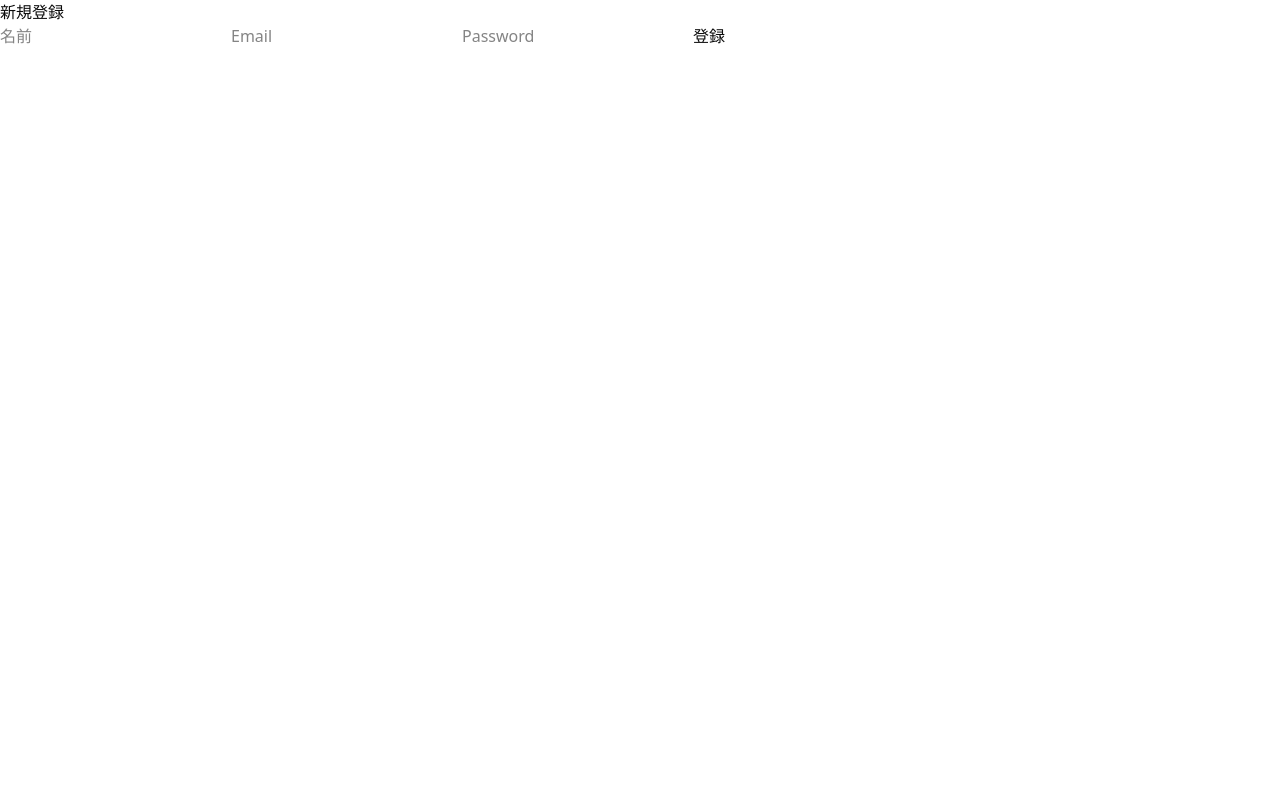
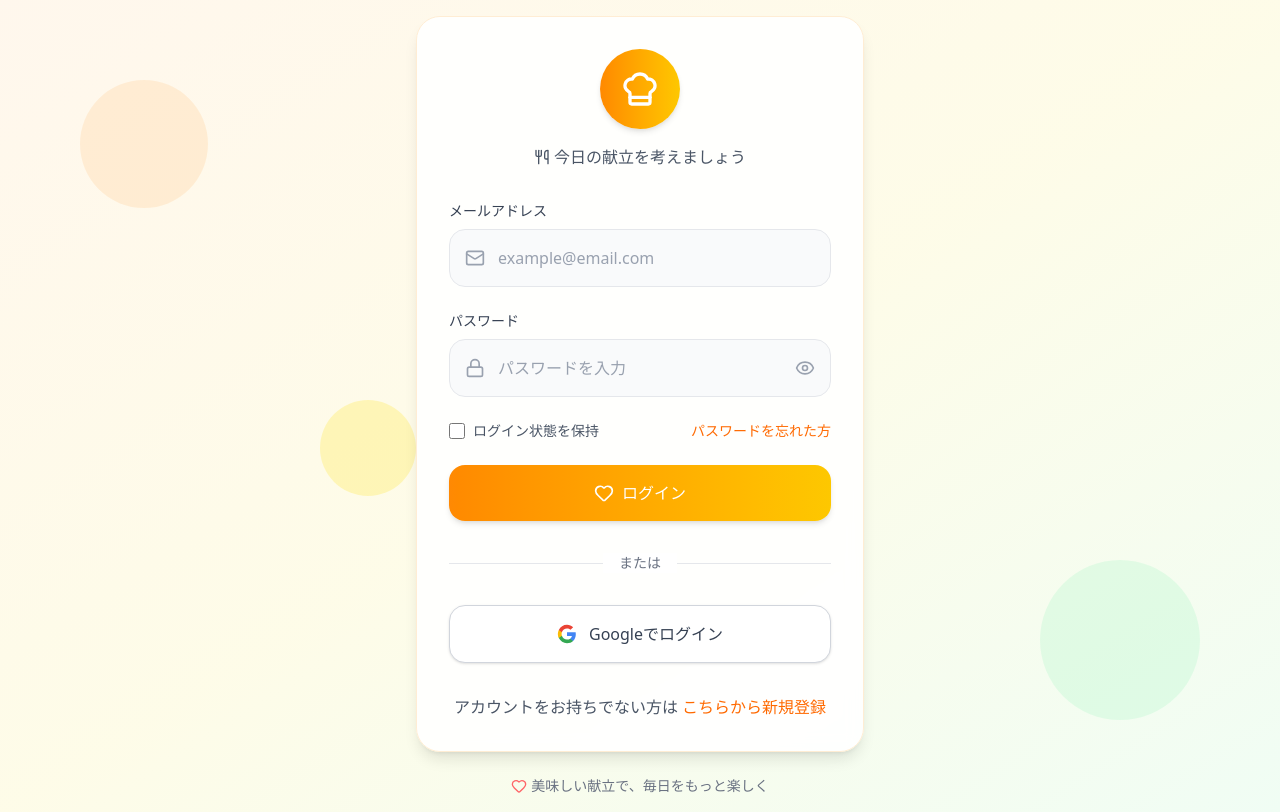
Before and after one commit to h-shoya-1106/MealNest, a Next.js app: page /login in a window 1280 px wide. Built offline with nearby package versions, Linux system fonts and the light colour scheme.

Commit message:
ログイン画面のUI作成

```diff
--- a/src/app/login/page.tsx
+++ b/src/app/login/page.tsx
@@ -1,31 +1,191 @@
-"use client";
-import { useState } from "react";
-import { useRouter } from "next/navigation";
+"use client"
 
-export default function RegisterPage() {
-  const [email, setEmail] = useState("");
-  const [name, setName] = useState("");
-  const [password, setPassword] = useState("");
-  const router = useRouter();
+import React, { useState } from 'react';
+import { Eye, EyeOff, Mail, Lock, ChefHat, Utensils, Heart } from 'lucide-react';
 
-  const handleRegister = async () => {
-    const res = await fetch("/api/register", {
-      method: "POST",
-      body: JSON.stringify({ email, name, password }),
-      headers: { "Content-Type": "application/json" },
-    });
+export default function LoginScreen() {
+  const [email, setEmail] = useState('');
+  const [password, setPassword] = useState('');
+  const [showPassword, setShowPassword] = useState(false);
+  const [isLoading, setIsLoading] = useState(false);
+  const [error, setError] = useState('');
 
-    if (res.ok) router.push("/login");
-    else alert("登録に失敗しました");
+  const handleSubmit = async () => {
+    if (!email || !password) {
+      setError('メールアドレスとパスワードを入力してください');
+      return;
+    }
+
+    setIsLoading(true);
+    setError('');
+
+    try {
+      await new Promise(resolve => setTimeout(resolve, 1500));
+
+      if (email === 'user@example.com' && password === 'password') {
+        alert('ログインに成功しました！');
+      } else {
+        setError('メールアドレスまたはパスワードが間違っています');
+      }
+    } catch (err) {
+      setError('ログインに失敗しました。もう一度お試しください');
+    } finally {
+      setIsLoading(false);
+    }
+  };
+
+  const handleGoogleLogin = async () => {
+    // TODO ログイン機能実装
   };
 
   return (
-    <div>
-      <h1>新規登録</h1>
-      <input value={name} onChange={(e) => setName(e.target.value)} placeholder="名前" />
-      <input value={email} onChange={(e) => setEmail(e.target.value)} placeholder="Email" />
-      <input type="password" value={password} onChange={(e) => setPassword(e.target.value)} placeholder="Password" />
-      <button onClick={handleRegister}>登録</button>
+    <div className="min-h-screen bg-gradient-to-br from-orange-50 via-yellow-50 to-green-50 flex items-center justify-center p-4">
+      {/* バックグラウンド */}
+      <div className="absolute inset-0 overflow-hidden">
+        <div className="absolute top-20 left-20 w-32 h-32 bg-orange-200 rounded-full opacity-20 animate-pulse"></div>
+        <div className="absolute bottom-20 right-20 w-40 h-40 bg-green-200 rounded-full opacity-20 animate-pulse delay-1000"></div>
+        <div className="absolute top-1/2 left-1/4 w-24 h-24 bg-yellow-200 rounded-full opacity-20 animate-pulse delay-500"></div>
+      </div>
+
+      <div className="relative w-full max-w-md">
+        {/* メインカード */}
+        <div className="bg-white/90 backdrop-blur-sm rounded-3xl shadow-lg border border-orange-100 p-8">
+          {/* ヘッダー */}
+          <div className="text-center mb-8">
+            <div className="w-20 h-20 bg-gradient-to-r from-orange-400 to-yellow-400 rounded-full flex items-center justify-center mx-auto mb-4 shadow-md">
+              {/* コックのアイコン */}
+              <ChefHat className="w-10 h-10 text-white" />
+            </div>
+            <p className="text-gray-600 flex items-center justify-center">
+              <Utensils className="w-4 h-4 mr-1" />
+              今日の献立を考えましょう
+            </p>
+          </div>
+
+          {/* エラーメッセージ */}
+          {error && (
+            <div className="bg-red-50 border border-red-200 rounded-2xl p-4 mb-6">
+              <p className="text-red-600 text-sm text-center">{error}</p>
+            </div>
+          )}
+
+          {/* ログインフォーム */}
+          <div className="space-y-6">
+            {/* メール */}
+            <div>
+              <label className="block text-sm font-medium text-gray-700 mb-2">
+                メールアドレス
+              </label>
+              <div className="relative">
+                <Mail className="absolute left-4 top-1/2 transform -translate-y-1/2 text-gray-400 w-5 h-5" />
+                <input
+                  type="email"
+                  value={email}
+                  onChange={(e) => setEmail(e.target.value)}
+                  className="w-full pl-12 pr-4 py-4 bg-gray-50 border border-gray-200 rounded-2xl text-gray-800 placeholder-gray-400 focus:outline-none focus:ring-2 focus:ring-orange-300 focus:border-transparent transition-all"
+                  placeholder="example@email.com"
+                  required
+                />
+              </div>
+            </div>
+
+            {/* パスワード */}
+            <div>
+              <label className="block text-sm font-medium text-gray-700 mb-2">
+                パスワード
+              </label>
+              <div className="relative">
+                <Lock className="absolute left-4 top-1/2 transform -translate-y-1/2 text-gray-400 w-5 h-5" />
+                <input
+                  type={showPassword ? 'text' : 'password'}
+                  value={password}
+                  onChange={(e) => setPassword(e.target.value)}
+                  className="w-full pl-12 pr-12 py-4 bg-gray-50 border border-gray-200 rounded-2xl text-gray-800 placeholder-gray-400 focus:outline-none focus:ring-2 focus:ring-orange-300 focus:border-transparent transition-all"
+                  placeholder="パスワードを入力"
+                  required
+                />
+                <button
+                  type="button"
+                  onClick={() => setShowPassword(!showPassword)}
+                  className="absolute right-4 top-1/2 transform -translate-y-1/2 text-gray-400 hover:text-gray-600 transition-colors"
+                >
+                  {showPassword ? <EyeOff className="w-5 h-5" /> : <Eye className="w-5 h-5" />}
+                </button>
+              </div>
+            </div>
+
+            {/* Remember Me と Forgot Password */}
+            <div className="flex items-center justify-between">
+              <label className="flex items-center">
+                <input
+                  type="checkbox"
+                  className="w-4 h-4 text-orange-500 bg-gray-50 border-gray-300 rounded focus:ring-orange-300 focus:ring-2"
+                />
+                <span className="ml-2 text-sm text-gray-600">ログイン状態を保持</span>
+              </label>
+              <a href="#" className="text-sm text-orange-500 hover:text-orange-600 transition-colors">
+                パスワードを忘れた方
+              </a>
+            </div>
+
+            {/* ログインボタン */}
+            <button
+              onClick={handleSubmit}
+              disabled={isLoading}
+              className="w-full bg-gradient-to-r from-orange-400 to-yellow-400 hover:from-orange-500 hover:to-yellow-500 text-white font-medium py-4 px-6 rounded-2xl transition-all duration-200 transform hover:scale-105 disabled:opacity-50 disabled:cursor-not-allowed disabled:transform-none flex items-center justify-center shadow-md"
+            >
+              {isLoading ? (
+                <div className="w-6 h-6 border-2 border-white border-t-transparent rounded-full animate-spin"></div>
+              ) : (
+                <>
+                  <Heart className="w-5 h-5 mr-2" />
+                  ログイン
+                </>
+              )}
+            </button>
+          </div>
+
+          <div className="relative my-8">
+            <div className="absolute inset-0 flex items-center">
+              <div className="w-full border-t border-gray-200"></div>
+            </div>
+            <div className="relative flex justify-center text-sm">
+              <span className="px-4 bg-white text-gray-500">または</span>
+            </div>
+          </div>
+
+          {/* Googleボタン */}
+          <button
+            onClick={handleGoogleLogin}
+            disabled={isLoading}
+            className="w-full flex items-center justify-center px-6 py-4 bg-white border border-gray-300 rounded-2xl text-gray-700 hover:bg-gray-50 transition-all duration-200 disabled:opacity-50 shadow-sm"
+          >
+            <svg className="w-5 h-5 mr-3" viewBox="0 0 24 24">
+              <path fill="#4285F4" d="M22.56 12.25c0-.78-.07-1.53-.2-2.25H12v4.26h5.92c-.26 1.37-1.04 2.53-2.21 3.31v2.77h3.57c2.08-1.92 3.28-4.74 3.28-8.09z"/>
+              <path fill="#34A853" d="M12 23c2.97 0 5.46-.98 7.28-2.66l-3.57-2.77c-.98.66-2.23 1.06-3.71 1.06-2.86 0-5.29-1.93-6.16-4.53H2.18v2.84C3.99 20.53 7.7 23 12 23z"/>
+              <path fill="#FBBC05" d="M5.84 14.09c-.22-.66-.35-1.36-.35-2.09s.13-1.43.35-2.09V7.07H2.18C1.43 8.55 1 10.22 1 12s.43 3.45 1.18 4.93l2.85-2.22.81-.62z"/>
+              <path fill="#EA4335" d="M12 5.38c1.62 0 3.06.56 4.21 1.64l3.15-3.15C17.45 2.09 14.97 1 12 1 7.7 1 3.99 3.47 2.18 7.07l3.66 2.84c.87-2.6 3.3-4.53 6.16-4.53z"/>
+            </svg>
+            Googleでログイン
+          </button>
+
+          {/* 新規登録ボタン */}
+          <p className="text-center text-gray-600 mt-8">
+            アカウントをお持ちでない方は{' '}
+            <a href="#" className="text-orange-500 hover:text-orange-600 transition-colors font-medium">
+              こちらから新規登録
+            </a>
+          </p>
+        </div>
+
+        {/* フッター */}
+        <div className="text-center mt-6 text-gray-500 text-sm">
+          <p className="flex items-center justify-center">
+            <Heart className="w-4 h-4 mr-1 text-red-400" />
+            美味しい献立で、毎日をもっと楽しく
+          </p>
+        </div>
+      </div>
     </div>
   );
 }
```
